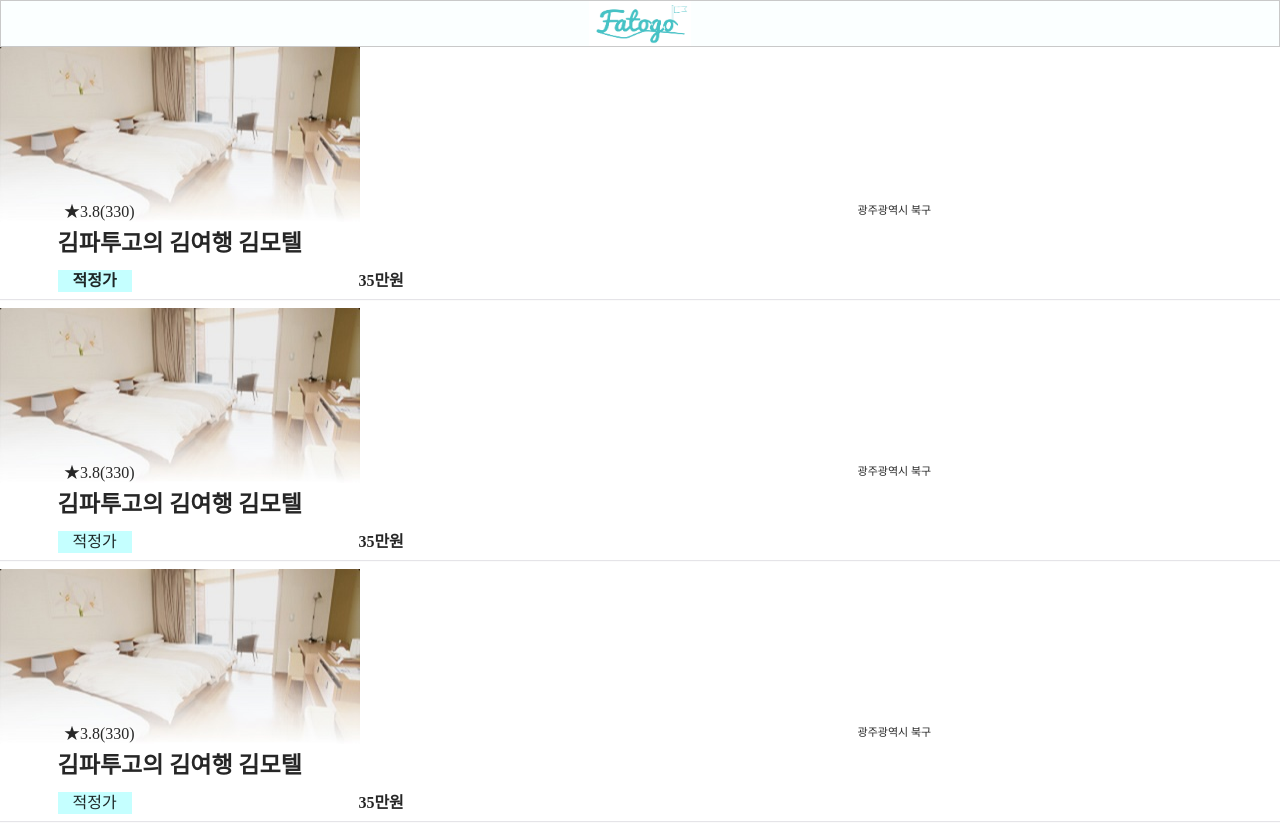
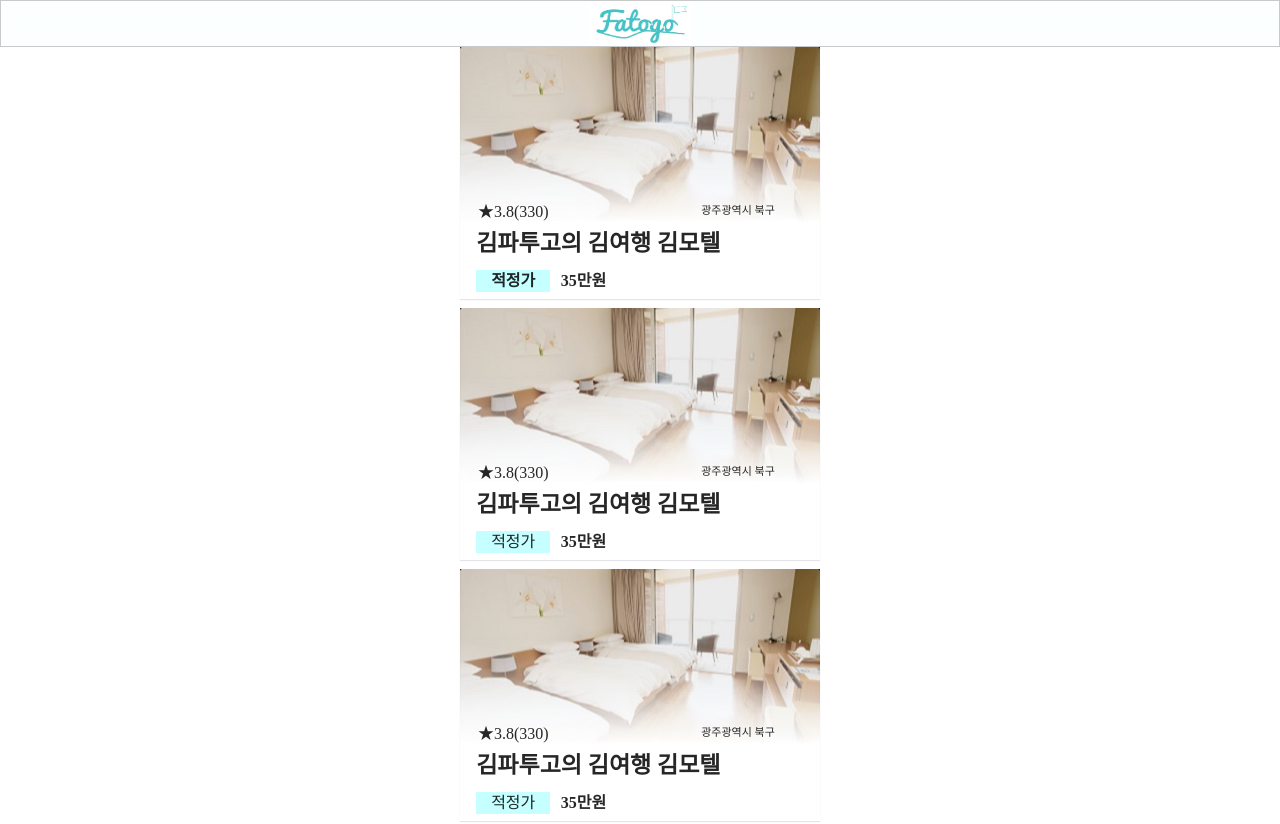
Before and after one commit to koreakane/dev, a plain HTML site: page 1.main_page/index.html in a window 1280 px wide. Shown: the top 824 px of the page. Drawn offline with nearby package versions, Linux system fonts and the light colour scheme; files whose address does not match are found by name; a web font is replaced by a local one.

Commit message:
데모버전 - 외주 전에 만든 스토리보드를 참고해 만든 웹. 이 버전을 마지막으로 더 이상 외주 전 스토리보드를 참고해 제작하지 않음. 다음 버전부터 외주 받은 디자인 스토리보드로 웹 제작.

```diff
--- a/1.main_page/css/main.css
+++ b/1.main_page/css/main.css
@@ -7,20 +7,18 @@
 /* ==========================================================================
    Base styles: opinionated defaults
    ========================================================================== */
-
 * {
   margin: 0px;
   border: 0px;
   padding: 0px;
-
 }
 
-header h1 a{
+header h1 a {
   display: block;
   text-indent: -9999px;
 }
 
-header h1{
+header h1 {
   overflow: visible;
   position: absolute;
   left: 50%;
@@ -31,16 +29,18 @@ header h1{
   background-size: 102px 53px;
 }
 
-header{
+header {
   position: relative;
   height: 45px;
   border: solid 0.5px #c9c9c9;
   background-color: #fbffff;
-
 }
 
-.vertical{
+.vertical, .score, .location, .name, .price_tag, .price {
   position: absolute;
+}
+
+.vertical {
   top: 0;
   right: 0;
   bottom: 0;
@@ -48,19 +48,20 @@ header{
   z-index: 10;
   padding: 0 16px;
 }
-.score{
-  position: absolute;
+
+.score {
   top: 154px;
   left: 5%;
   width: 65%;
 }
- .location{
-   position: absolute;
+
+.location {
   top: 156.5px;
   left: 67%;
   width: 65%;
 }
- .location p{
+
+.location p {
   font-size: 11px;
   font-weight: normal;
   font-style: normal;
@@ -70,12 +71,12 @@ header{
   text-align: left;
 }
 
- .name{
-   position: absolute;
+.name {
   top: 183.5px;
   left: 4.5%;
 }
- .name h3{
+
+.name h3 {
   font-size: 23px;
   font-weight: bold;
   font-style: normal;
@@ -84,35 +85,37 @@ header{
   letter-spacing: normal;
   text-align: left;
 }
- .price_tag{
-   position: absolute;
+
+.price_tag {
   width: 74.1px;
   height: 22.5px;
   top: 222.5px;
   left: 4.5%;
   background-color: #c5ffff;
 }
- .price_tag p{
+
+.price_tag p {
   text-align: center;
 }
- .price{
-   position: absolute;
+
+.price {
   top: 222.5px;
   left: 28%;
 }
 
- p, h3{
+p, h3 {
   font-family: NanumSquareRound;
   color: rgba(0, 0, 0, 0.85);
 }
 
-
-
-
 ul {
   list-style: none;
+  width: 360px;
+  margin-left: auto;
+  margin-right: auto;
 }
-li{
+
+li {
   margin-bottom: 9px;
   list-style: none;
   overflow: hidden;
@@ -124,16 +127,18 @@ li{
   box-shadow: 0 1px 1px 0 #e5e4e8;
   background-color: #ffffff;
 }
-footer{
+
+footer {
   overflow: hidden;
   clear: both;
   position: relative;
   padding: 23px 16px 16px 16px;
-    background: rgb(245,245,245);
+  background: rgb(245, 245, 245);
   font-size: 10px;
   line-height: 16px;
-    color: rgba(0,0,0,0.38);
+  color: rgba(0, 0, 0, 0.38);
 }
+
 html {
   color: #bf3a3a;
   font-size: 1em;
--- a/1.main_page/index.html
+++ b/1.main_page/index.html
@@ -40,7 +40,7 @@
     <li class="item-01">
       <a href="C:\Users\nucle\Desktop\Dev\2.motel_page\motel_1.html">
         <p class="pic">
-          <img src="C:\Users\nucle\Desktop\Dev\img\motel1\motel1.jpg" alt="김파투고의 김여행 김모텔 프론트사진" height="175px" width="360px">
+          <img src="C:\Users\nucle\Desktop\Dev\img\motel1\motel1.jpg" alt="김파투고의 김여행 김모텔 프론트사진" height="175px" width="100%">
         </p>
 
         <div class="vertical">
@@ -74,7 +74,8 @@
     <li class="item-02">
       <a href="C:\Users\nucle\Desktop\Dev\2.motel_page\motel_1.html">
         <p class="pic">
-          <img src="C:\Users\nucle\Desktop\Dev\img\motel1\motel1.jpg" alt="김파투고의 김여행 김모텔 프론트사진" height="175px" width="360px">
+          <img src="C:\Users\nucle\Desktop\Dev\img\motel1\motel1.jpg" alt="김파투고의 김여행 김모텔 프론트사진" height="175px" width="100%">
+
         </p>
 
         <div class="vertical">
@@ -108,7 +109,7 @@
     <li class="item-03">
       <a href="C:\Users\nucle\Desktop\Dev\2.motel_page\motel_1.html">
         <p class="pic">
-          <img src="C:\Users\nucle\Desktop\Dev\img\motel1\motel1.jpg" alt="김파투고의 김여행 김모텔 프론트사진" height="175px" width="360px">
+          <img src="C:\Users\nucle\Desktop\Dev\img\motel1\motel1.jpg" alt="김파투고의 김여행 김모텔 프론트사진" height="175px" width="100%">
         </p>
 
         <div class="vertical">
@@ -142,7 +143,7 @@
     <li class="item-04">
       <a href="C:\Users\nucle\Desktop\Dev\2.motel_page\motel_1.html">
         <p class="pic">
-          <img src="C:\Users\nucle\Desktop\Dev\img\motel1\motel1.jpg" alt="김파투고의 김여행 김모텔 프론트사진" height="175px" width="360px">
+          <img src="C:\Users\nucle\Desktop\Dev\img\motel1\motel1.jpg" alt="김파투고의 김여행 김모텔 프론트사진" height="175px" width="100%">
         </p>
 
         <div class="vertical">
@@ -176,7 +177,7 @@
     <li class="item-05">
       <a href="C:\Users\nucle\Desktop\Dev\2.motel_page\motel_1.html">
         <p class="pic">
-          <img src="C:\Users\nucle\Desktop\Dev\img\motel1\motel1.jpg" alt="김파투고의 김여행 김모텔 프론트사진" height="175px" width="360px">
+          <img src="C:\Users\nucle\Desktop\Dev\img\motel1\motel1.jpg" alt="김파투고의 김여행 김모텔 프론트사진" height="175px" width="100%">
         </p>
 
         <div class="vertical">
@@ -210,7 +211,7 @@
     <li class="item-06">
       <a href="C:\Users\nucle\Desktop\Dev\2.motel_page\motel_1.html">
         <p class="pic">
-          <img src="C:\Users\nucle\Desktop\Dev\img\motel1\motel1.jpg" alt="김파투고의 김여행 김모텔 프론트사진" height="175px" width="360px">
+          <img src="C:\Users\nucle\Desktop\Dev\img\motel1\motel1.jpg" alt="김파투고의 김여행 김모텔 프론트사진" height="175px" width="100%">
         </p>
 
         <div class="vertical">
@@ -244,7 +245,7 @@
     <li class="item-07">
       <a href="C:\Users\nucle\Desktop\Dev\2.motel_page\motel_1.html">
         <p class="pic">
-          <img src="C:\Users\nucle\Desktop\Dev\img\motel1\motel1.jpg" alt="김파투고의 김여행 김모텔 프론트사진" height="175px" width="360px">
+          <img src="C:\Users\nucle\Desktop\Dev\img\motel1\motel1.jpg" alt="김파투고의 김여행 김모텔 프론트사진" height="175px" width="100%">
         </p>
 
         <div class="vertical">
--- a/2.motel_page/css/motel.css
+++ b/2.motel_page/css/motel.css
@@ -37,8 +37,12 @@ header{
   height:27px;
   border: solid 0.5px #c9c9c9;
   background-color: #fbffff;
+}
 
+.motel_image{
+  position: relative;
 }
+
 
 .vertical{
   position: absolute;
@@ -49,82 +53,88 @@ header{
   z-index: 10;
   padding: 0 16px;
 }
+
+
 .score{
   position: absolute;
-  top: 154px;
-  left: 16px;
+  top: 290px;
+  left: 5.5%;
   width: 65%;
 }
- .location{
-   position: absolute;
-   top: 156.5px;
-   left: 230px;
-   width: 65%;
- }
- .location p{
-   font-size: 11px;
+.score a{
+  font-size: 13px;
   font-weight: normal;
   font-style: normal;
   font-stretch: normal;
-   line-height: 1.09;
+  line-height: 1.08;
   letter-spacing: normal;
-   text-align: left;
+  text-align: left
 }
-
- .name{
+.image_page{
   position: absolute;
-   top: 183.5px;
-   left: 16px;
+  top: 292px;
+  left: 46%;
+  width: 65%;
 }
- .name h3{
-  font-size: 23px;
+.image_page p{
+  font-size: 13px;
+  font-weight: normal;
+  font-style: normal;
+  font-stretch: normal;
+  line-height: 1.08;
+  letter-spacing: normal;
+  text-align: left
+}
+.image_view{
+  position: absolute;
+  top: 290px;
+  left: 77.5%;
+  width: 74.1px;
+  height: 22.5px;
+  opacity: 0.7;
+  border-radius: 2px;
+  background-color: #c5ffff;
+}
+.image_view a{
+  position: absolute;
+  top: 25%;
+  left: 20%;
+  font-size: 12px;
   font-weight: bold;
   font-style: normal;
   font-stretch: normal;
-  line-height: 1.17;
+  line-height: 1.08;
   letter-spacing: normal;
-  text-align: left;
- }
- .price_tag{
-   position: absolute;
-   width: 74.1px;
-   height: 22.5px;
-   top: 222.5px;
-   left: 16px;
-   background-color: #c5ffff;
- }
- .price_tag p{
-   text-align: center;
- }
- .price{
-   position: absolute;
-   top: 222.5px;
-   left: 100px;
+  text-align: left
 }
 
- p, h3{
-   font-family: NanumSquareRound;
-   color: rgba(0, 0, 0, 0.85);
+.motel_name{
 }
 
 
 
 
-ul {
-  list-style: none;
+
+ a, p, h3{
+   font-family: NanumSquareRound;
+   color: rgba(0, 0, 0, 0.85);
  }
-li{
-  margin-bottom: 9px;
-  list-style: none;
-  overflow: hidden;
-  position: relative;
-  height: 252px;
-  object-fit: contain;
-  -webkit-backdrop-filter: blur(48px);
-  backdrop-filter: blur(48px);
-  box-shadow: 0 1px 1px 0 #e5e4e8;
-  background-color: #ffffff;
+ a:link {
+     text-decoration: none;
  }
+
+ a:visited {
+     text-decoration: none;
+ }
+
+ a:hover {
+     text-decoration: none;
+ }
+
+ a:active {
+     text-decoration: none;
+ }
+
 footer{
   overflow: hidden;
     clear: both;
```
Also changed, not shown: 2.motel_page/motel_1.html (+32 -4 lines), 1 other file. Lines whose indentation alone changed are shown as unchanged.
